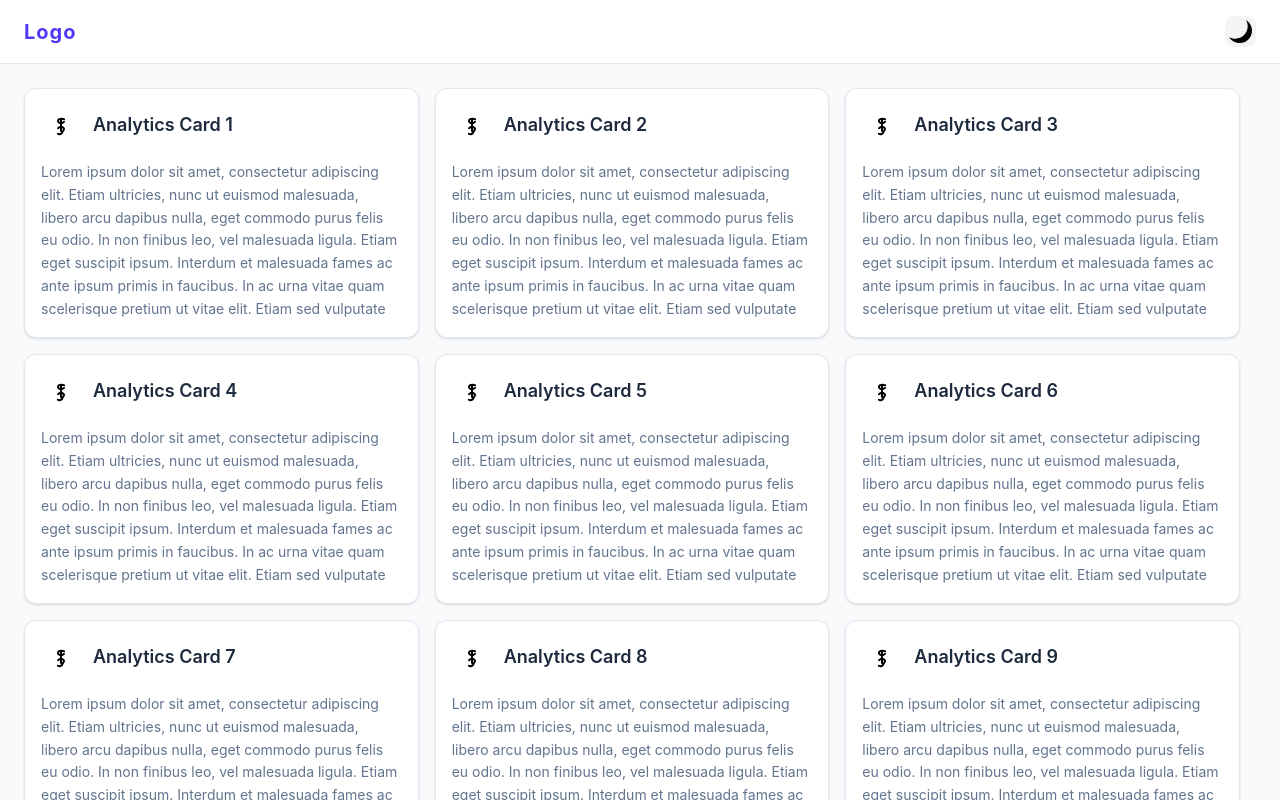
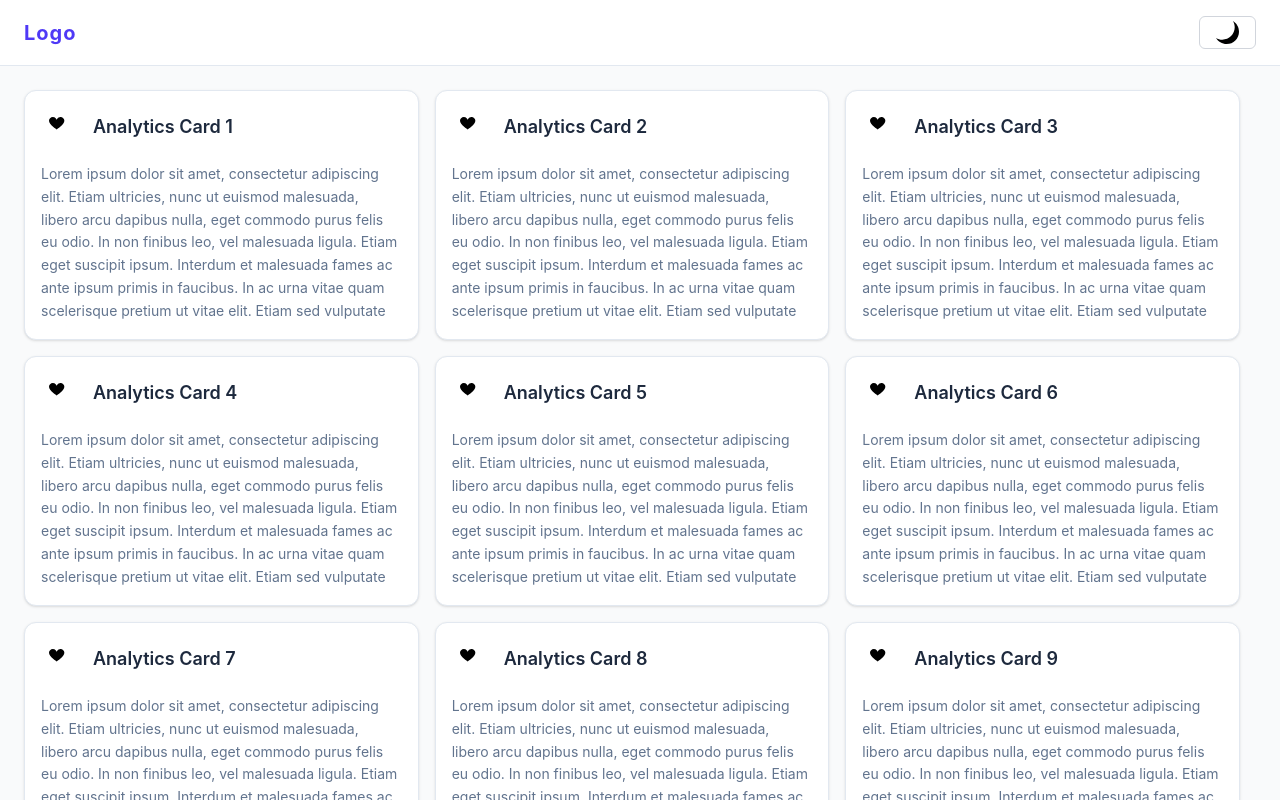
Before and after one commit to robin-artemstein/react-draggable-ui-card-app, a React (Vite) app: page / in a window 1280 px wide. Shown: the top 800 px of the page. Built offline with nearby package versions, Linux system fonts and the light colour scheme.

Commit message:
The second commit on 12th July 2026.

```diff
--- a/src/App.tsx
+++ b/src/App.tsx
@@ -1,27 +1,17 @@
-import { useState } from 'react';
+
 import Navbar from './components/Navbar';
 import DashboardBody from './components/DashboardBody';
 
 export default function App() {
-  // 1. Light mode by default (false)
-  const [isDarkMode, setIsDarkMode] = useState<boolean>(false);
 
-  const toggleTheme = () => {
-    setIsDarkMode((prev) => !prev);
-  };
-
-  return (
+   return (
     /* 2. Direct Class Injection:
       We control the 'dark' scope directly on this wrapper. When 'dark' is present,
       all nested components will safely trigger their 'dark:' utility variations.
     */
-    <div className={`min-h-screen transition-colors duration-300 ${
-      isDarkMode
-        ? 'dark bg-slate-900 text-slate-100'
-        : 'bg-slate-50 text-slate-900'
-    }`}>
+    <div className="min-h-screen transition-colors duration-300 bg-gray-50 text-gray-900 dark:bg-gray-900 dark:text-gray-50">
       {/* Navigation Component */}
-      <Navbar isDarkMode={isDarkMode} onToggleTheme={toggleTheme} />
+      <Navbar/>
 
       {/* Main Dashboard Content Component */}
       <main className="max-w-7xl mx-auto p-6">
--- /dev/null
+++ b/src/components/DarkModeToggle.tsx
@@ -0,0 +1,41 @@
+import { useEffect, useState } from "react";
+import LightModeIcon from "../components/LightModeIcon";
+import DarkModeIcon from "../components/DarkModeIcon";
+
+export default function DarkModeToggle() {
+  // Intialize the state：Check localStorage first; if not found, proceed according to system preferences.
+  const [isDark, setIsDark] = useState(() => {
+    if (typeof window !== "undefined") {
+      const savedTheme = localStorage.getItem("theme");
+      if (savedTheme) {
+        return savedTheme === "dark";
+      }
+      return window.matchMedia("(prefers-color-scheme: dark)").matches;
+    }
+    return false;
+  });
+
+  // When the state changes, update the HTML tags and write to localStorage.
+  useEffect(() => {
+    const root = document.documentElement;
+    if (isDark) {
+      root.classList.add("dark");
+      localStorage.setItem("theme", "dark");
+    } else {
+      root.classList.remove("dark");
+      localStorage.setItem("theme", "light");
+    }
+  }, [isDark]);
+
+  return (
+    <button
+      onClick={() => setIsDark(!isDark)}
+      className="px-4 py-1 text-sm font-medium rounded-md border
+                 transition-colors duration-200
+                 bg-white text-gray-800 border-gray-300 hover:bg-gray-50
+                 dark:bg-gray-900 dark:text-gray-100 dark:border-gray-700 dark:hover:bg-gray-800 cursor-pointer"
+    >
+      {isDark ? <LightModeIcon /> : <DarkModeIcon />}
+    </button>
+  );
+}
--- a/src/components/Navbar.tsx
+++ b/src/components/Navbar.tsx
@@ -1,14 +1,9 @@
-import LightModeIcon from "../components/LightModeIcon";
-import DarkModeIcon from "../components/DarkModeIcon";
+import DarkModeToggle from "./DarkModeToggle";
 
-interface NavbarProps {
-  isDarkMode: boolean;
-  onToggleTheme: () => void;
-}
 
-export default function Navbar({ isDarkMode, onToggleTheme }: NavbarProps) {
+export default function Navbar() {
   return (
-    <nav className="w-full bg-white dark:bg-slate-800 border-b border-slate-200 dark:border-slate-700 px-6 py-4 flex items-center justify-between transition-colors duration-300">
+    <nav className="w-full bg-white dark:bg-gray-800 border-b border-slate-200 dark:border-slate-700 px-6 py-4 flex items-center justify-between transition-colors duration-300">
       {/* Left side: Logo */}
       <div className="flex items-center space-x-2">
         <span className="text-xl font-bold tracking-wider text-indigo-600 dark:text-indigo-400">
@@ -17,18 +12,7 @@ export default function Navbar({ isDarkMode, onToggleTheme }: NavbarProps) {
       </div>
 
       {/* Right side: Dark / Light Mode Toggle Button */}
-      <button
-        onClick={onToggleTheme}
-        type="button"
-        className="px-1 py-1 rounded-lg bg-gray-100 dark:bg-gray-700 text-sm font-medium hover:bg-slate-200 dark:hover:bg-gray-600 focus:outline-none"
-        aria-label="Toggle Theme Mode"
-      >
-        {isDarkMode ? (
-          <span className="flex items-center"><LightModeIcon /></span>
-        ) : (
-          <span className="flex items-center"><DarkModeIcon /></span>
-        )}
-      </button>
+      <DarkModeToggle />
     </nav>
   );
 }
--- a/src/components/SortableCard.tsx
+++ b/src/components/SortableCard.tsx
@@ -40,17 +40,11 @@ export default function SortableCard({ card }: SortableCardProps) {
         >
           <svg
             xmlns="http://www.w3.org/2000/svg"
-            fill="none"
-            viewBox="0 0 24 24"
-            strokeWidth="2"
-            stroke="var(--icon-line)"
+            fill="var(--icon-colour)"
+            viewBox="0 0 25 25"
             className="w-6 h-6"
           >
-            <path
-              strokeLinecap="round"
-              strokeLinejoin="round"
-               d="M12 6v12m-3-2.818.879-.659c1.171-.879 3.07-.879 4.242 0 1.172.879 1.172 2.303 0 3.182C12.95 21.58 10.05 21.58 8.879 20.7M15 8.818l-.879.659c-1.171.879-3.07.879-4.242 0-1.172-.879-1.172-2.303 0-3.182C11.05 5.42 13.95 5.42 15.121 6.3"
-            />
+            <path d="M12 2c0 0-3 0-4 3-1-3-4-3-4-3-2.2 0-4 1.8-4 4 0 4.1 8 9 8 9s8-5 8-9c0-2.2-1.8-4-4-4z"></path>
           </svg>
         </div>
 
--- a/src/index.css
+++ b/src/index.css
@@ -2,15 +2,17 @@
 /* Force selector-driven variant resolution.
   This acts as a definitive override if Tailwind tries to default to system media queries.
 */
-@variant dark (&:where(.dark, .dark *));
+/* override the dark variant of Tailwind v4 to make it listen for the .dark category on html tags. */
+@custom-variant dark (&:where(.dark, .dark *));
+
 
 /* The style for SVG-based icons and charts in both of the light and dark mode. */
 @layer base {
   :root {
-    --icon-line: theme('colors.black');
+    --icon-colour: theme('colors.black');
   }
   .dark {
-    --icon-line: theme('colors.white');
+    --icon-colour: theme('colors.white');
   }
 }
 
```
